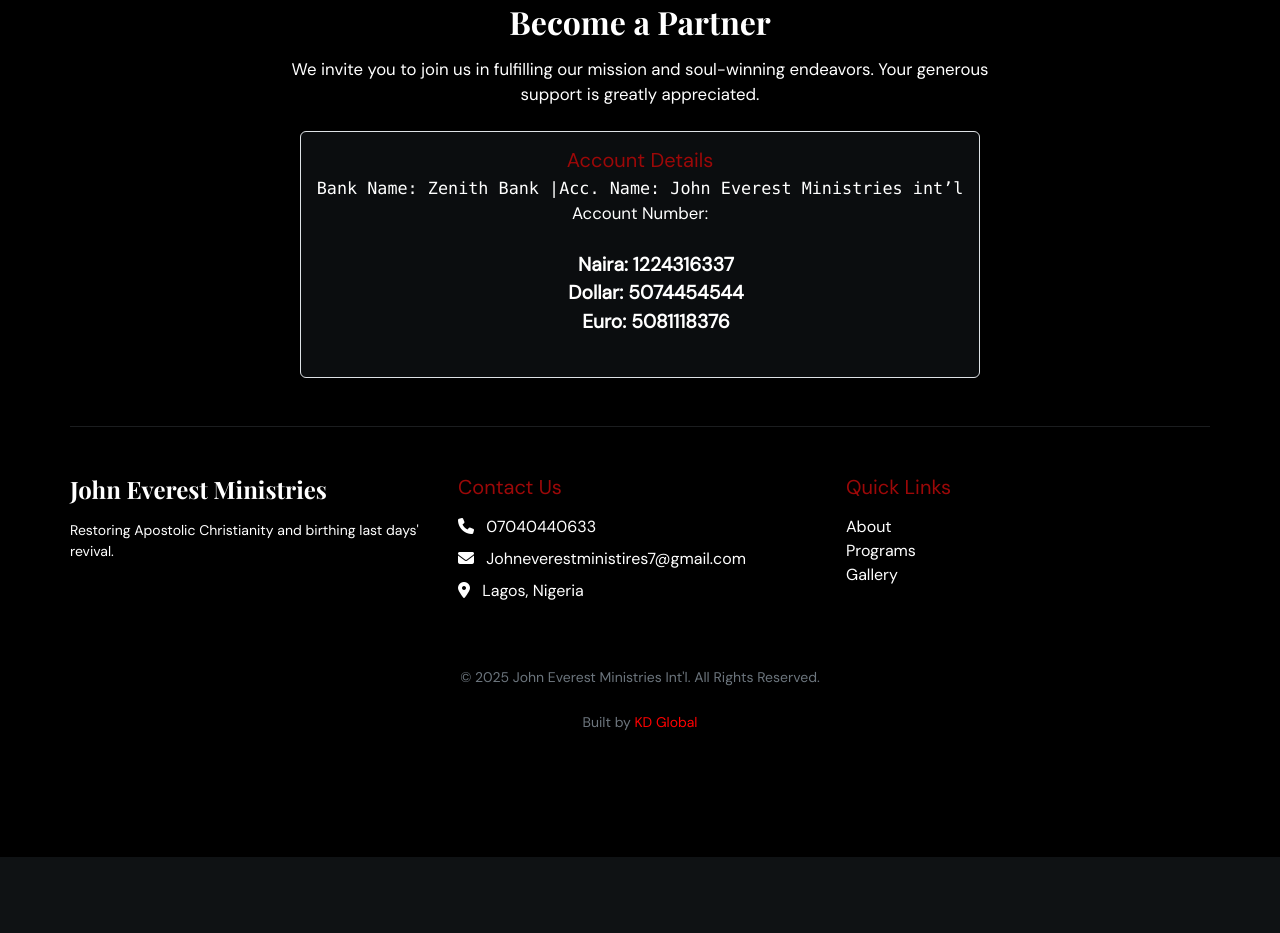
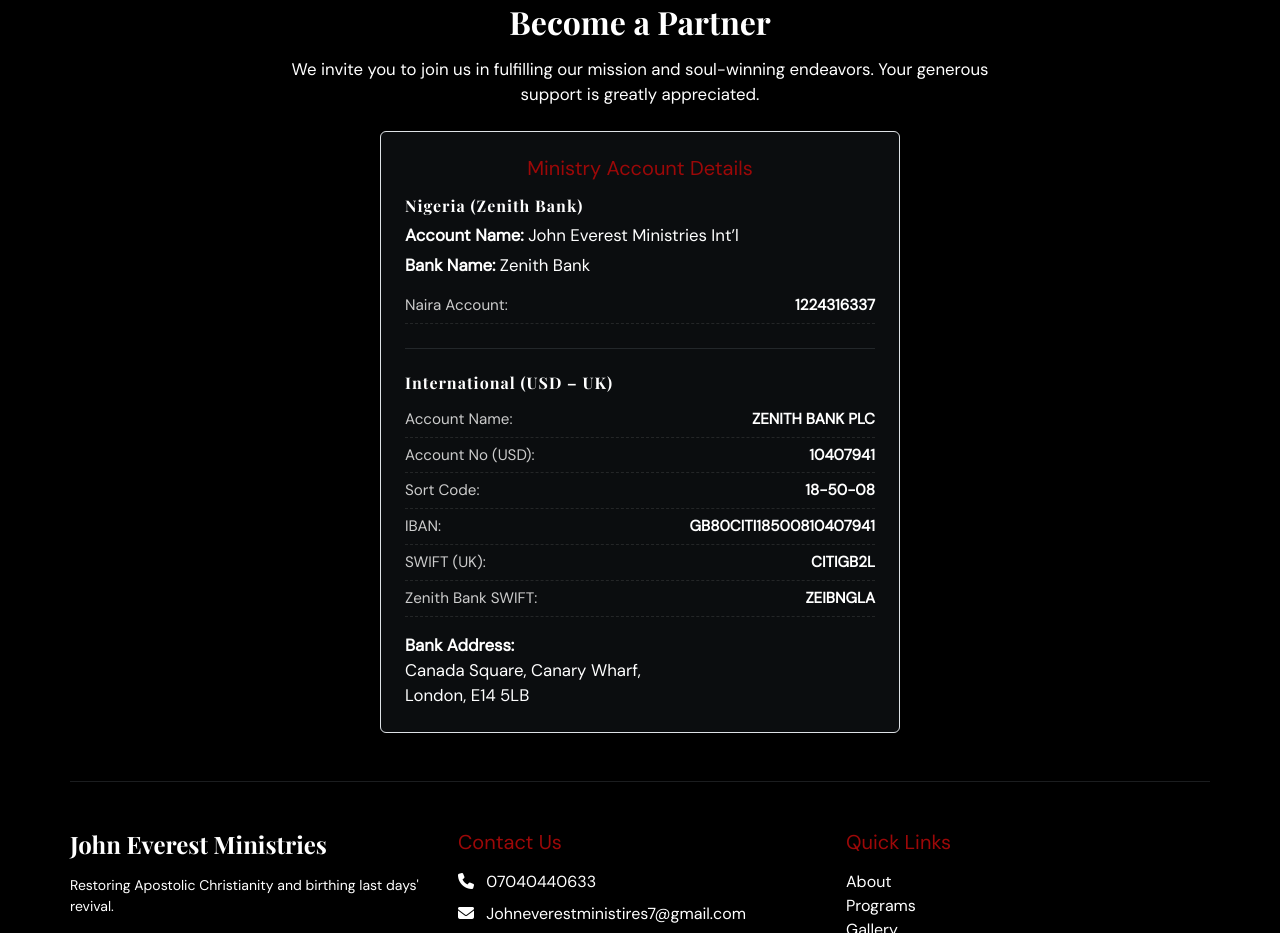
Before and after one commit to kerdaino/john-everest-min, a plain HTML site: page index.html in a window 1280 px wide. Shown: the part 6535-7468 px from the top of the page. Before the commit the page ends 7392 px from the top, so only its background shows below. Drawn offline with nearby package versions, Linux system fonts and the light colour scheme; no server answers; a web font is replaced by a local one.

Commit message:
account details update

```diff
--- a/css/main.css
+++ b/css/main.css
@@ -451,6 +451,10 @@
         text-align: center;
     }
 
+    .btn-gold{
+
+    }
+
     /* Adjust Quote Slider Text */
     .quote-slide h3 {
         font-size: 1.5rem;
@@ -651,3 +655,32 @@
   color: #fff;
   cursor: pointer;
 }
+
+/* ACCOUNT DETAILS */
+.account-details {
+  max-width: 520px;
+  margin: auto;
+}
+
+.account-group h6 {
+  letter-spacing: 1px;
+}
+
+.account-list {
+  list-style: none;
+  padding-left: 0;
+  margin-top: 10px;
+}
+
+.account-list li {
+  display: flex;
+  justify-content: space-between;
+  gap: 10px;
+  padding: 6px 0;
+  border-bottom: 1px dashed rgba(255,255,255,0.1);
+  font-size: 0.95rem;
+}
+
+.account-list li span {
+  color: #ccc;
+}
--- a/index.html
+++ b/index.html
@@ -372,22 +372,49 @@
                     <h2 class="text-white serif mb-3">Become a Partner</h2>
                     <p class="text-gray mb-4">We invite you to join us in fulfilling our mission and soul-winning
                         endeavors. Your generous support is greatly appreciated.</p>
-                    <div class="account-details p-3 bg-darker d-inline-block rounded border border-gold-subtle">
-                        <h5 class="text-gold mb-1">Account Details</h5>
-                        <p class="text-white mb-0 font-monospace">Bank Name: Zenith Bank |Acc. Name: John Everest
-                            Ministries int’l</p>
-                        <p> Account Number:
-                        <ul>
-                            <li style="list-style: none; font-weight: 700;
-        font-size: 1.2rem;">Naira: 1224316337</li>
-                            <li style="list-style: none; font-weight: 700;
-        font-size: 1.2rem;">Dollar: 5074454544</li>
-                            <li style="list-style: none; font-weight: 700;
-        font-size: 1.2rem;">Euro: 5081118376</li>
-                        </ul>
+                    <div class="account-details bg-darker border border-gold-subtle rounded p-4 text-start">
 
-                        </p>
-                    </div>
+  <h5 class="text-gold mb-3 text-center">Ministry Account Details</h5>
+
+  <!-- Nigeria Accounts -->
+  <div class="account-group mb-4">
+    <h6 class="text-white serif mb-2">Nigeria (Zenith Bank)</h6>
+    <p class="text-gray mb-1">
+      <strong>Account Name:</strong> John Everest Ministries Int’l
+    </p>
+    <p class="text-gray mb-1">
+      <strong>Bank Name:</strong> Zenith Bank
+    </p>
+
+    <ul class="account-list">
+      <li><span>Naira Account:</span> <strong>1224316337</strong></li>
+    </ul>
+  </div>
+
+  <hr class="border-secondary">
+
+  <!-- International Account -->
+  <div class="account-group mt-4">
+    <h6 class="text-white serif mb-2">International (USD – UK)</h6>
+
+    <ul class="account-list">
+      <li><span>Account Name:</span> <strong>ZENITH BANK PLC</strong></li>
+      <li><span>Account No (USD):</span> <strong>10407941</strong></li>
+      <li><span>Sort Code:</span> <strong>18-50-08</strong></li>
+      <li><span>IBAN:</span> <strong>GB80CITI18500810407941</strong></li>
+      <li><span>SWIFT (UK):</span> <strong>CITIGB2L</strong></li>
+      <li><span>Zenith Bank SWIFT:</span> <strong>ZEIBNGLA</strong></li>
+    </ul>
+
+    <p class="text-gray mt-3 mb-0">
+      <strong>Bank Address:</strong><br>
+      Canada Square, Canary Wharf,<br>
+      London, E14 5LB
+    </p>
+  </div>
+
+</div>
+
                 </div>
             </div>
 
```
